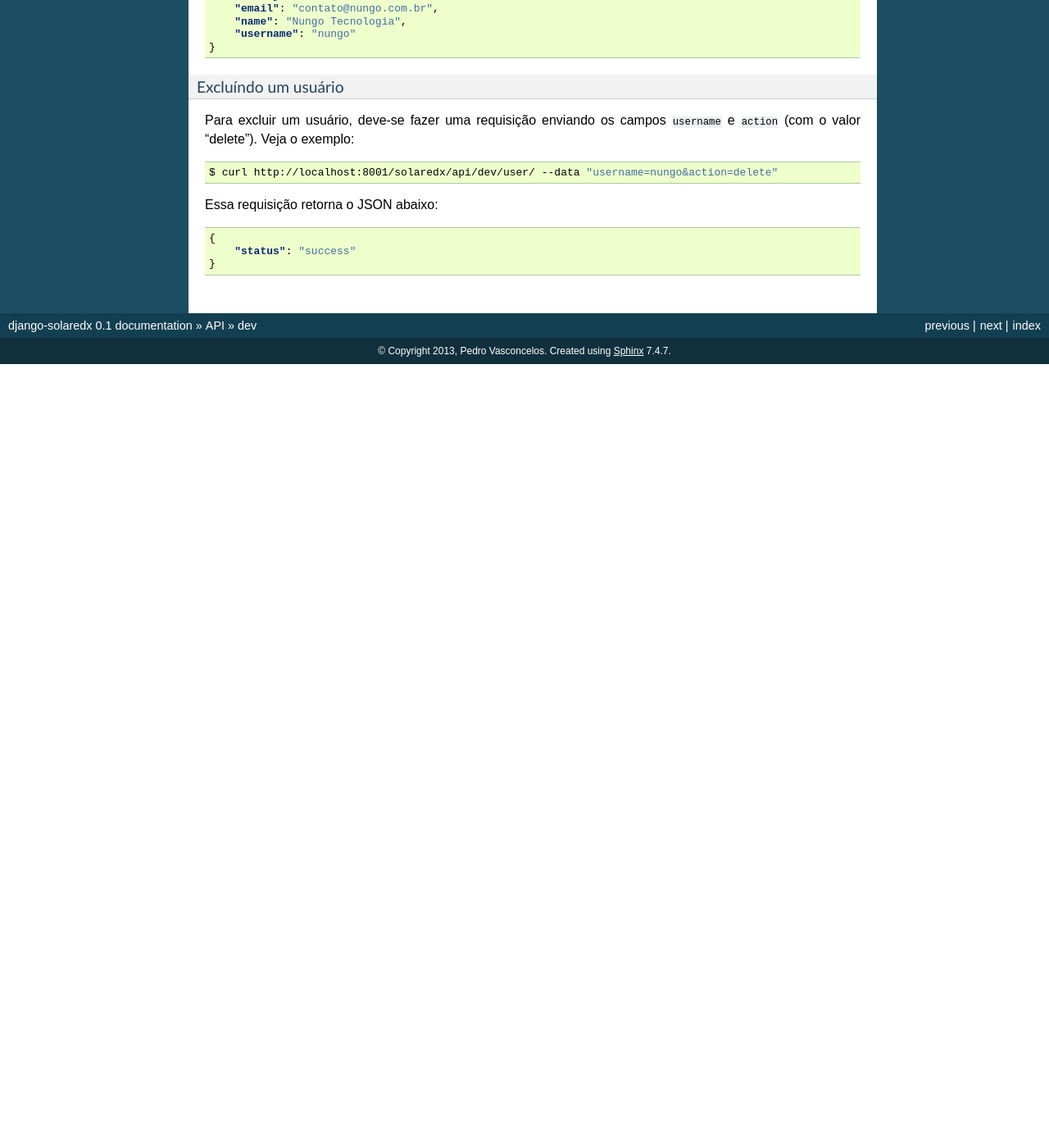
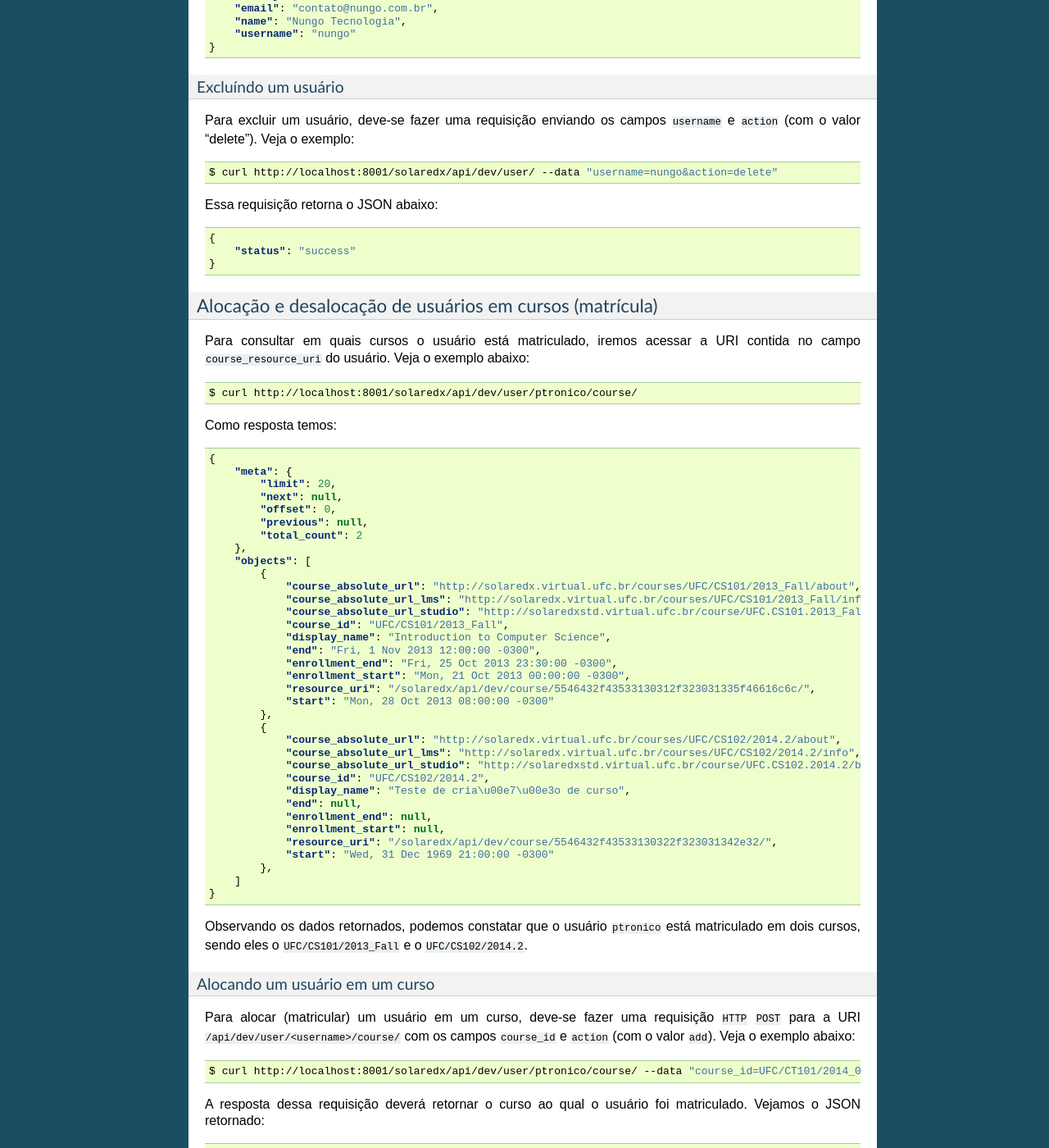
Before and after one commit to ptronico/django-solaredx, a Sphinx documentation site: the page built from docs/api/dev.rst, in a window 1280 px wide and 1400 px high, scrolled down 2853 px. Shown: the whole window at 82% size. Built offline with Sphinx 7.4.7, drawn with Linux system fonts in a browser that asks for light colours; before the commit the page ends 3297 px from its top, so only the background shows below that; some of the changed text lies outside the part shown.

```diff
--- a/docs/api/dev.rst
+++ b/docs/api/dev.rst
@@ -245,56 +225,123 @@ Essa requisição retorna o JSON abaixo:
         "status": "success"
     }
 
-.. Alocação e desalocação de usuários em cursos (matrícula)
-.. ^^^^^^^^^^^^^^^^^^^^^^^^^^^^^^^^^^^^^^^^^^^^^^^^^^^^^^^^
+Alocação e desalocação de usuários em cursos (matrícula)
+^^^^^^^^^^^^^^^^^^^^^^^^^^^^^^^^^^^^^^^^^^^^^^^^^^^^^^^^
 
-.. Alocando um usuário em um curso
-.. """""""""""""""""""""""""""""""
+Para consultar em quais cursos o usuário está matriculado, iremos acessar a
+URI contida no campo ``course_resource_uri`` do usuário. Veja o exemplo abaixo:
 
-.. bbb
+.. code-block:: bash
 
-.. Desalocando um usuário em um curso
-.. """"""""""""""""""""""""""""""""""
+    $ curl http://localhost:8001/solaredx/api/dev/user/ptronico/course/
 
-.. ccc
+Como resposta temos:
 
-.. **Alocação de usuários (alunos) em cursos**
+.. code-block:: json
 
-.. Para alocar usuários (alunos) em cursos, deve-se fazer uma requisição de
-.. acordo com as informações abaixo. Note (veja a URI) que esse é um `endpoint`
-.. interno ao do usuário.
+    {
+        "meta": {
+            "limit": 20,
+            "next": null,
+            "offset": 0,
+            "previous": null,
+            "total_count": 2
+        },
+        "objects": [
+            {
+                "course_absolute_url": "http://solaredx.virtual.ufc.br/courses/UFC/CS101/2013_Fall/about",
+                "course_absolute_url_lms": "http://solaredx.virtual.ufc.br/courses/UFC/CS101/2013_Fall/info",
+                "course_absolute_url_studio": "http://solaredxstd.virtual.ufc.br/course/UFC.CS101.2013_Fall/branch/draft/block/2013_Fall",
+                "course_id": "UFC/CS101/2013_Fall",
+                "display_name": "Introduction to Computer Science",
+                "end": "Fri, 1 Nov 2013 12:00:00 -0300",
+                "enrollment_end": "Fri, 25 Oct 2013 23:30:00 -0300",
+                "enrollment_start": "Mon, 21 Oct 2013 00:00:00 -0300",
+                "resource_uri": "/solaredx/api/dev/course/5546432f43533130312f323031335f46616c6c/",
+                "start": "Mon, 28 Oct 2013 08:00:00 -0300"
+            },
+            {
+                "course_absolute_url": "http://solaredx.virtual.ufc.br/courses/UFC/CS102/2014.2/about",
+                "course_absolute_url_lms": "http://solaredx.virtual.ufc.br/courses/UFC/CS102/2014.2/info",
+                "course_absolute_url_studio": "http://solaredxstd.virtual.ufc.br/course/UFC.CS102.2014.2/branch/draft/block/2014.2",
+                "course_id": "UFC/CS102/2014.2",
+                "display_name": "Teste de cria\u00e7\u00e3o de curso",
+                "end": null,
+                "enrollment_end": null,
+                "enrollment_start": null,
+                "resource_uri": "/solaredx/api/dev/course/5546432f43533130322f323031342e32/",
+                "start": "Wed, 31 Dec 1969 21:00:00 -0300"
+            },
+        ]
+    }
 
-.. :Método:
-..     ``POST``
+Observando os dados retornados, podemos constatar que o usuário ``ptronico``
+está matriculado em dois cursos, sendo eles o ``UFC/CS101/2013_Fall`` e o
+``UFC/CS102/2014.2``.
 
-.. :URI:
-..     ``/solaredx/api/dev/user/<username>/course/``
+Alocando um usuário em um curso
+"""""""""""""""""""""""""""""""
 
-.. :Parâmetros:
+Para alocar (matricular) um usuário em um curso, deve-se fazer uma requisição
+``HTTP`` ``POST`` para a URI ``/api/dev/user/<username>/course/`` com os campos
+``course_id`` e ``action`` (com o valor ``add``). Veja o exemplo abaixo:
 
-..     ``course_id``
-..         Id do curso. Ex: ``UFC/CT101/2014.01``.
+.. code-block:: bash
 
-..     ``enrollment_action``
-..         Ação a ser realizada. As opções válidas são ``enroll`` e ``unenroll``.
+    $ curl http://localhost:8001/solaredx/api/dev/user/ptronico/course/ --data "course_id=UFC/CT101/2014_01&action=create"
+
+A resposta dessa requisição deverá retornar o curso ao qual o usuário foi
+matriculado. Vejamos o JSON retornado:
+
+.. code-block:: json
+
+    {
+        "course_absolute_url": "http://solaredx.virtual.ufc.br/courses/UFC/CT101/2014_01/about",
+        "course_absolute_url_lms": "http://solaredx.virtual.ufc.br/courses/UFC/CT101/2014_01/info",
+        "course_absolute_url_studio": "http://solaredxstd.virtual.ufc.br/course/UFC.CT101.2014_01/branch/draft/block/2014_01",
+        "course_id": "UFC/CT101/2014_01",
+        "display_name": "Curso TESTE",
+        "end": null,
+        "enrollment_end": null,
+        "enrollment_start": null,
+        "instructor_resource_uri": "/solaredx/api/dev/course/5546432f43543130312f323031345f3031/instructor/",
+        "staff_resource_uri": "/solaredx/api/dev/course/5546432f43543130312f323031345f3031/staff/",
+        "start": "Wed, 31 Dec 1969 21:00:00 -0300"
+    }
+
+A API sempre retornará o curso. Entretanto a API não cria matrículas duplicadas.
+
+Desalocando um usuário em um curso
+""""""""""""""""""""""""""""""""""
+
+Para desalocar (desmatricular) um usuário em um curso, deve-se fazer uma
+requisição ``HTTP`` ``POST`` para a URI ``/api/dev/user/<username>/course/``
+com os campos ``course_id`` e ``action`` (com o valor ``remove``). Essa
+chamada é similar a de matrícula. Veja o exemplo abaixo:
+
+.. code-block:: bash
+
+    $ curl http://localhost:8001/solaredx/api/dev/user/ptronico/course/ --data "course_id=UFC/CT101/2014_01&action=remove"
+
+Assim como o `endpoint` de matrícula, a resposta dessa requisição retornará
+o curso ao qual o usuário foi matriculado. Não há risco em executar essa
+requisição mesmo com o usuário não matriculado.
 
 
-.. Gestão de Cursos
-.. ----------------
+Gestão de Cursos
+----------------
 
-.. Criação e exclusão de cursos
-.. ^^^^^^^^^^^^^^^^^^^^^^^^^^^^
+Consulta e listagem de cursos
+^^^^^^^^^^^^^^^^^^^^^^^^^^^^^
 
-.. Consulta e listagem de cursos
-.. ^^^^^^^^^^^^^^^^^^^^^^^^^^^^^
+Para listar cursos acesse a URI ``/solaredx/api/dev/course/``.
 
-.. Alocação e desalocação de professores e tutores em cursos
-.. ^^^^^^^^^^^^^^^^^^^^^^^^^^^^^^^^^^^^^^^^^^^^^^^^^^^^^^^^^
+Criação e exclusão de cursos
+^^^^^^^^^^^^^^^^^^^^^^^^^^^^
 
-.. Para listar cursos acesse a URI ``/solaredx/api/dev/course/``.
+2
 
-.. :Método:
-..     ``GET``
+Alocação e desalocação de professores e tutores em cursos
+^^^^^^^^^^^^^^^^^^^^^^^^^^^^^^^^^^^^^^^^^^^^^^^^^^^^^^^^^
 
-.. :URI:
-..     ``/solaredx/api/dev/course/``
+3
```
Also changed, not shown: other parts of docs/api/dev.rst (+0 -20 lines).
